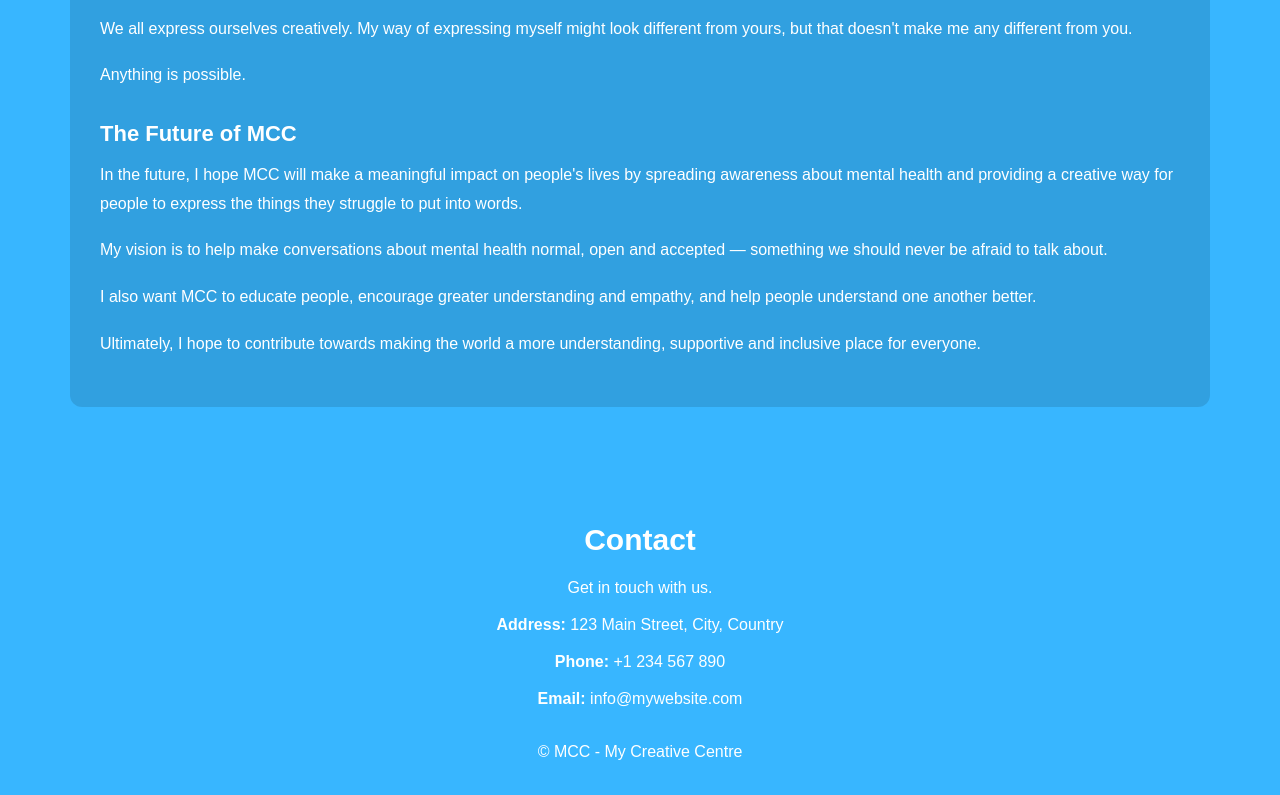
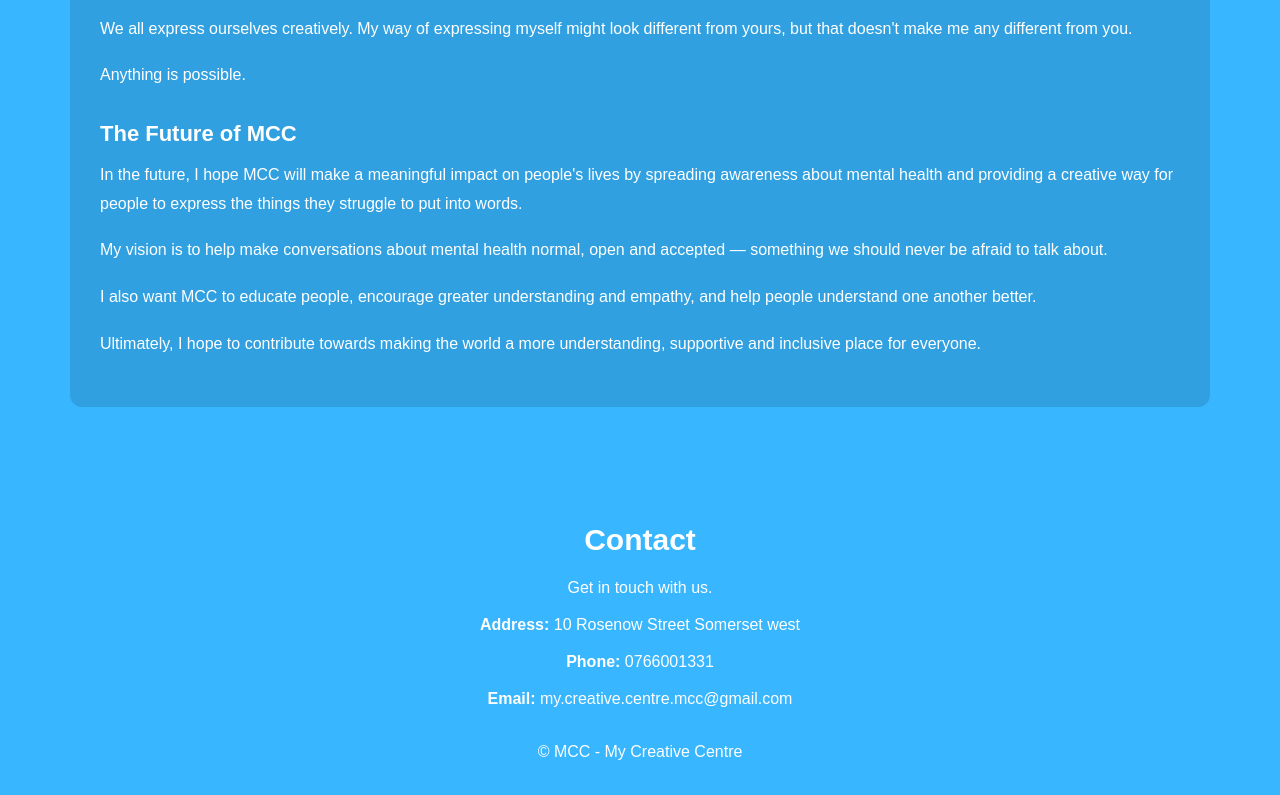
Before and after one commit to khruschev20/It_Is_Me_Shop, a plain HTML site: page index.html in a window 1280 px wide. Shown: the part 1948-2743 px from the top of the page. Drawn offline with Linux system fonts and the light colour scheme.

Commit message:
Contacts added

```diff
--- a/index.html
+++ b/index.html
@@ -222,17 +222,17 @@
 
             <p>
                 <strong>Address:</strong>
-                123 Main Street, City, Country
+                10 Rosenow Street Somerset west
             </p>
 
             <p>
                 <strong>Phone:</strong>
-                <a href="tel:+1234567890">+1 234 567 890</a>
+                <a href="tel:+1234567890">0766001331</a>
             </p>
 
             <p>
                 <strong>Email:</strong>
-                <a href="mailto:info@mywebsite.com">info@mywebsite.com</a>
+                <a href="mailto:my.creative.centre.mcc@gmail.com">my.creative.centre.mcc@gmail.com</a>
             </p>
         </section>
 
--- a/style.css
+++ b/style.css
@@ -336,7 +336,7 @@ footer a {
 }
 
 footer a:hover {
-    color: #38B6FF;
+    color:#0081FF;
 }
 
 .contact-info {
```
